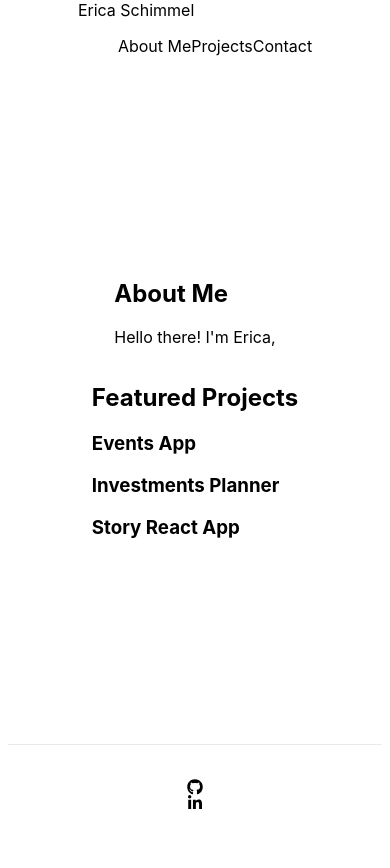
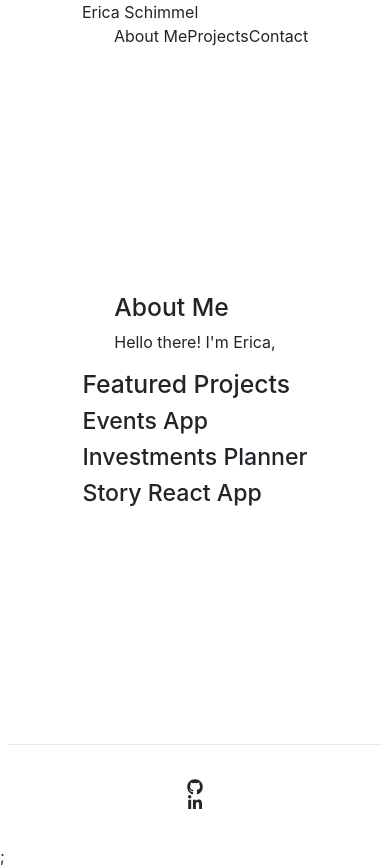
Before and after one commit to OccassionalDev/portfolio-next, a Next.js app: page / in a window 390 px wide. Before the commit the page ends 844 px from the top, so only its background shows below. Built offline with nearby package versions, Linux system fonts and the light colour scheme.

Commit message:
imported bootstrap and its responsive meta tag

```diff
--- a/pages/_app.js
+++ b/pages/_app.js
@@ -1,7 +1,17 @@
+import Head from "next/head";
+
+import "bootstrap/dist/css/bootstrap.css";
 import "../styles/globals.css";
 
 function MyApp({ Component, pageProps }) {
-	return <Component {...pageProps} />;
+	return (
+		<>
+			<Head>
+				<meta name="viewport" content="width=device-width, initial-scale=1" />
+			</Head>
+			<Component {...pageProps} />;
+		</>
+	);
 }
 
 export default MyApp;
```
